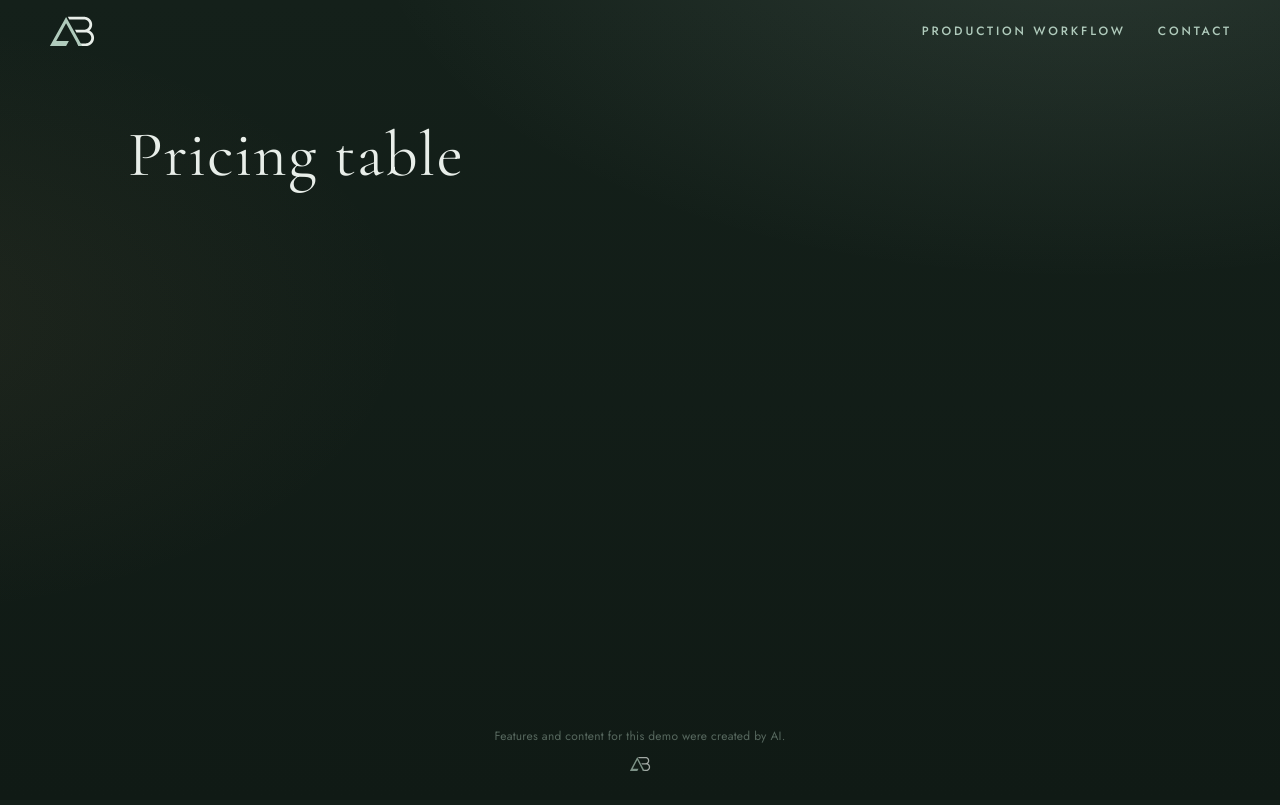
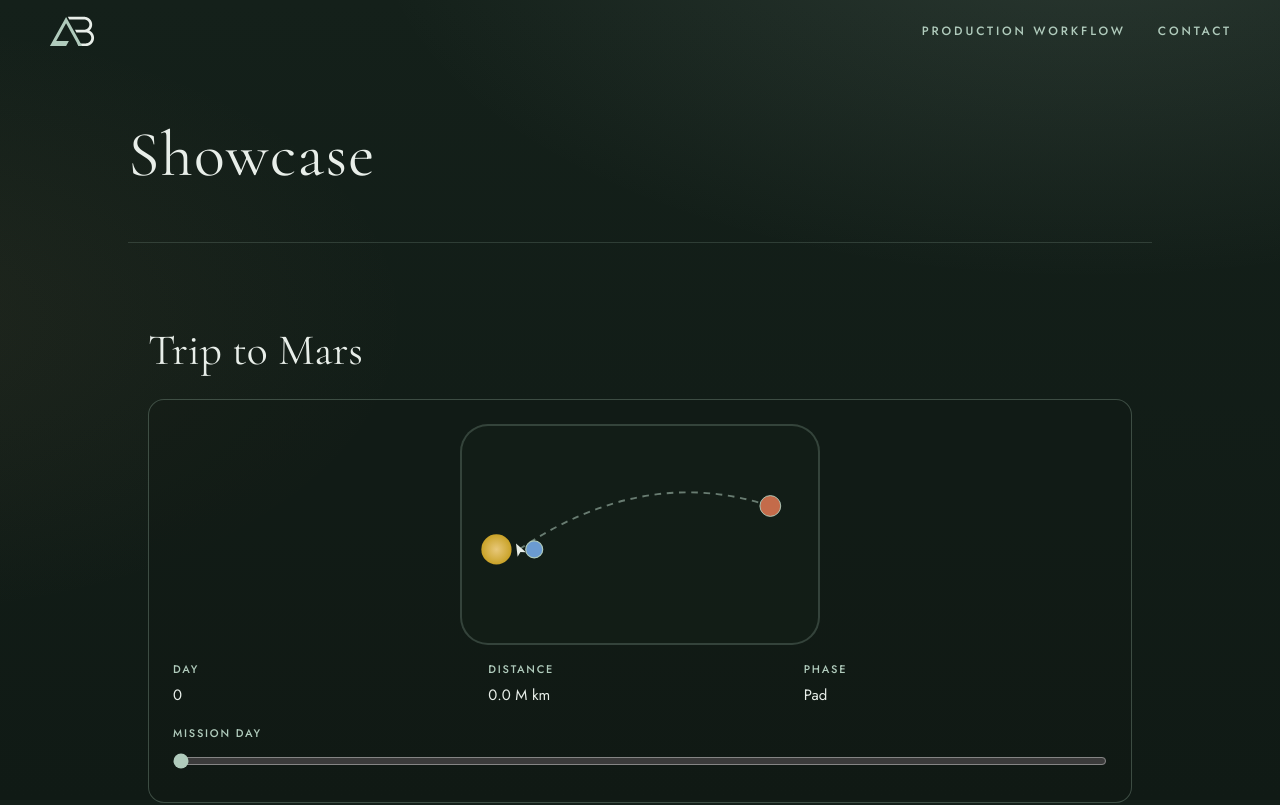
Before and after one commit to ashtonbach/agent-showcase, a Next.js app: page / in a window 1280 px wide. Shown: the top 805 px of the page. Built offline with nearby package versions, Linux system fonts and the light colour scheme.

Commit message:
Feature: Your request (Author: Alder)

```diff
--- a/app/lab/current.json
+++ b/app/lab/current.json
@@ -1 +1 @@
-{"slug":"pricing-table"}
+{"slug":"custom-1792718081"}
--- /dev/null
+++ b/app/lab/custom-1792718081/index.tsx
@@ -0,0 +1,130 @@
+"use client";
+import { useState, useEffect, useMemo } from "react";
+
+const MAX = 210; // illustrative trans-Mars cruise (NASA-class ~7-month transfer)
+const PATH_MKM = 225; // source: illustrative Earth–Mars arc length, millions km
+
+type Piece = { id: number; dx: number; dy: number; rot: number; c: string; d: number };
+
+function phase(d: number): string {
+  if (d >= MAX) return "Arrival";
+  if (d >= 180) return "Approach";
+  if (d >= 30) return "Trans-Mars coast";
+  if (d > 0) return "Ascent & departure";
+  return "Pad";
+}
+
+function pointAt(t: number) {
+  const sx = 52, sy = 118, ex = 318, ey = 72, cx = 185, cy = 28;
+  const u = 1 - t;
+  return { x: u * u * sx + 2 * u * t * cx + t * t * ex, y: u * u * sy + 2 * u * t * cy + t * t * ey };
+}
+
+export default function Lab() {
+  const [day, setDay] = useState(0);
+  const [pieces, setPieces] = useState<Piece[]>([]);
+  const t = day / MAX;
+  const rocket = useMemo(() => pointAt(t), [t]);
+  const dist = useMemo(() => ((day / MAX) * PATH_MKM).toFixed(1), [day]);
+  const arrived = day >= MAX;
+
+  useEffect(() => {
+    if (!arrived) {
+      setPieces([]);
+      return;
+    }
+    const cols = ["#B0CBBC", "#E8EEE9", "#D4A574", "#8FBC8F"];
+    const next: Piece[] = [];
+    for (let i = 0; i < 28; i++)
+      next.push({
+        id: i,
+        dx: (Math.random() - 0.5) * 90,
+        dy: (Math.random() - 0.5) * 90,
+        rot: Math.random() * 360,
+        c: cols[i % cols.length],
+        d: Math.random() * 0.35,
+      });
+    setPieces(next);
+  }, [arrived]);
+
+  return (
+    <section data-lab="custom-1792718081" aria-labelledby="lab-mars-title" className="lab-wrap">
+      <h2 id="lab-mars-title" className="lab-h2">Trip to Mars</h2>
+      <div className="lab-card">
+        <div className="lab-phone" aria-hidden="true">
+          <svg className="lab-svg" viewBox="0 0 360 200" role="img" aria-label="Earth–Mars transfer diagram">
+            <defs>
+              <radialGradient id="lab-sun-g" cx="50%" cy="50%" r="50%">
+                <stop offset="0%" stopColor="#E8C87A" />
+                <stop offset="100%" stopColor="#C9A227" />
+              </radialGradient>
+            </defs>
+            <path className="lab-path" d="M 52 118 Q 185 28 318 72" fill="none" />
+            <circle cx="28" cy="118" r="16" fill="url(#lab-sun-g)" />
+            <circle cx="68" cy="118" r="9" fill="#6B9BD1" stroke="#B0CBBC" strokeWidth="1.2" />
+            <circle cx="318" cy="72" r="11" fill="#C46B4A" stroke="#B0CBBC" strokeWidth="1" />
+            <g transform={`translate(${rocket.x} ${rocket.y}) rotate(-28)`}>
+              <path d="M0 -7 L5 6 L0 3 L-5 6 Z" fill="#E8EEE9" />
+            </g>
+            {arrived && (
+              <g className="lab-confetti-host" transform="translate(318 72)">
+                {pieces.map((p) => (
+                  <rect
+                    key={p.id}
+                    className="lab-conf"
+                    x={p.dx}
+                    y={p.dy}
+                    width="5"
+                    height="8"
+                    fill={p.c}
+                    transform={`rotate(${p.rot} ${p.dx + 2.5} ${p.dy + 4})`}
+                    style={{ animationDelay: `${p.d}s` }}
+                  />
+                ))}
+              </g>
+            )}
+          </svg>
+        </div>
+        {arrived && <p className="lab-arrived" role="status">Arrived at Mars!</p>}
+        <div className="lab-stats">
+          <div><span className="lab-label">Day</span><span className="lab-val">{day}</span></div>
+          <div><span className="lab-label">Distance</span><span className="lab-val">{dist} M km</span></div>
+          <div><span className="lab-label">Phase</span><span className="lab-val">{phase(day)}</span></div>
+        </div>
+        <label className="lab-slider-lab" htmlFor="lab-day">Mission day</label>
+        <input
+          id="lab-day"
+          className="lab-slider"
+          type="range"
+          min={0}
+          max={MAX}
+          value={day}
+          onChange={(e) => setDay(Number(e.target.value))}
+        />
+      </div>
+      <p className="lab-note">Example data: timeline and distances are illustrative for this demo.</p>
+      <style>{`
+        .lab-wrap{width:min(720px,100%);margin:8px auto 56px;padding:0 clamp(12px,3vw,20px)}
+        .lab-h2{font-family:var(--serif);font-weight:400;font-size:30px;color:var(--mist);margin-bottom:20px}
+        .lab-card{border:1px solid rgba(176,203,188,0.28);border-radius:16px;padding:24px;background:rgba(18,26,22,0.35)}
+        .lab-phone{max-width:360px;margin:0 auto 16px;border-radius:28px;border:2px solid rgba(176,203,188,0.22);padding:12px 8px 16px;background:rgba(20,32,26,0.6)}
+        .lab-svg{display:block;width:100%;height:auto;overflow:visible}
+        .lab-path{stroke:rgba(176,203,188,0.55);stroke-width:2;stroke-dasharray:7 6}
+        .lab-arrived{text-align:center;font-family:var(--serif);font-size:22px;color:var(--sage);margin:0 0 12px}
+        .lab-stats{display:grid;grid-template-columns:repeat(3,1fr);gap:12px;margin-bottom:18px}
+        .lab-label{display:block;font-family:var(--sans);font-weight:500;font-size:11px;letter-spacing:0.16em;text-transform:uppercase;color:var(--sage);margin-bottom:4px}
+        .lab-val{display:block;color:var(--mist);font-size:15px}
+        .lab-slider-lab{font-family:var(--sans);font-weight:500;font-size:11px;letter-spacing:0.16em;text-transform:uppercase;color:var(--sage);display:block;margin-bottom:8px}
+        .lab-slider{width:100%;accent-color:var(--sage)}
+        .lab-note{margin-top:20px;font-size:14px;color:rgba(232,238,233,0.72)}
+        .lab-conf{opacity:0;transform-origin:center}
+        @media (prefers-reduced-motion:no-preference){
+          .lab-conf{animation:lab-pop .9s ease-out forwards}
+          @keyframes lab-pop{0%{opacity:1;transform:scale(0.2)}70%{opacity:1}100%{opacity:.85;transform:translateY(12px) scale(1)}}
+        }
+        @media (prefers-reduced-motion:reduce){.lab-conf{opacity:.9}}
+        @media (max-width:390px){.lab-stats{grid-template-columns:1fr;gap:10px}}
+      `}</style>
+    </section>
+  );
+}
--- a/app/page.tsx
+++ b/app/page.tsx
@@ -1,3 +1,4 @@
+import Lab from "./lab/custom-1792718081";
 import { readDemoKey, demoTitle } from "./demo-name";
 const demoKey = readDemoKey();
 const demoName = demoTitle();
@@ -5,7 +6,7 @@ export default function Page() {
   return (
     <div className="page-stack">
       <h1 className="demo-title" data-i18n={demoKey}>{demoName}</h1>
-      {/* lab:slot */}
+      <Lab /> {/* lab:slot */}
     </div>
   );
 }
```
